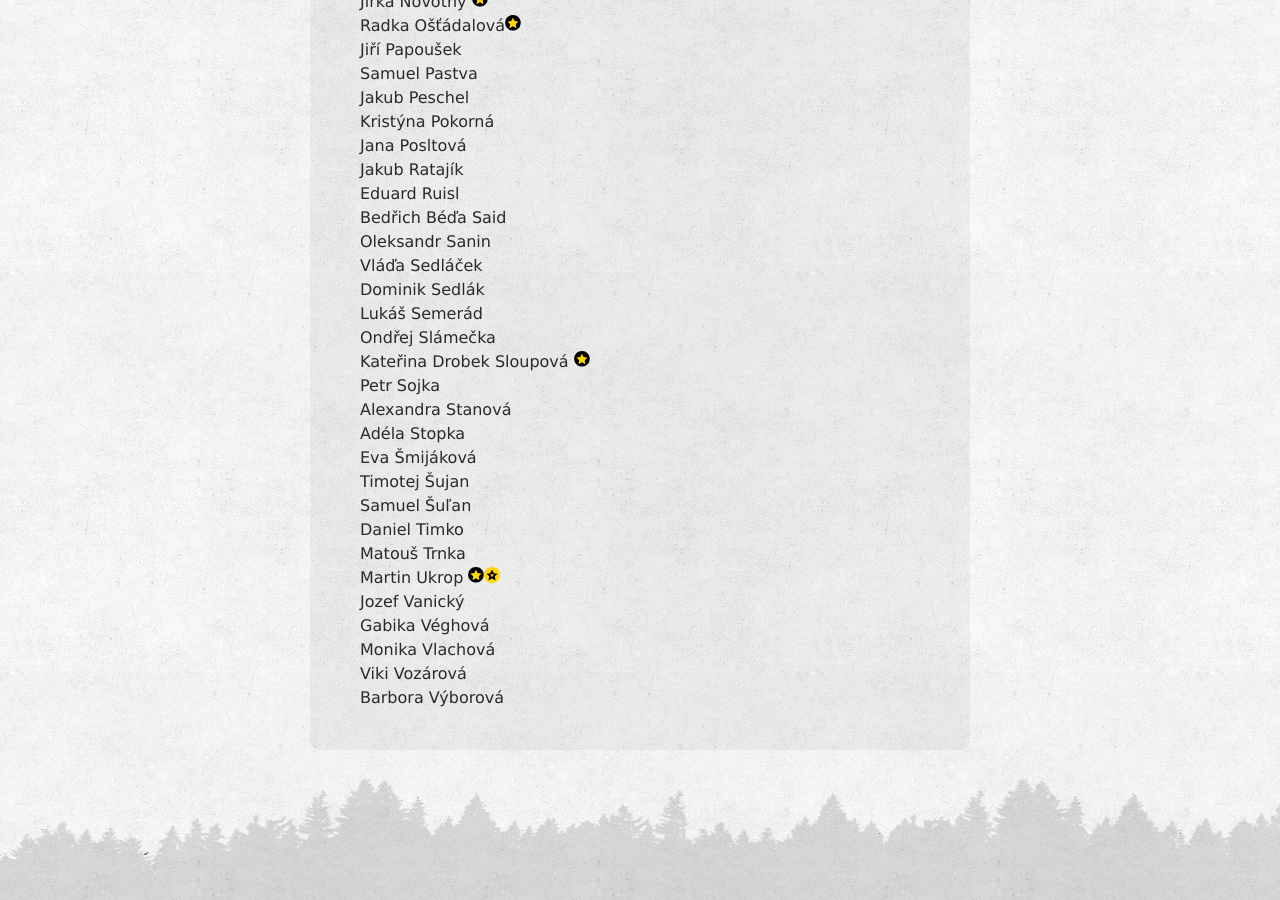
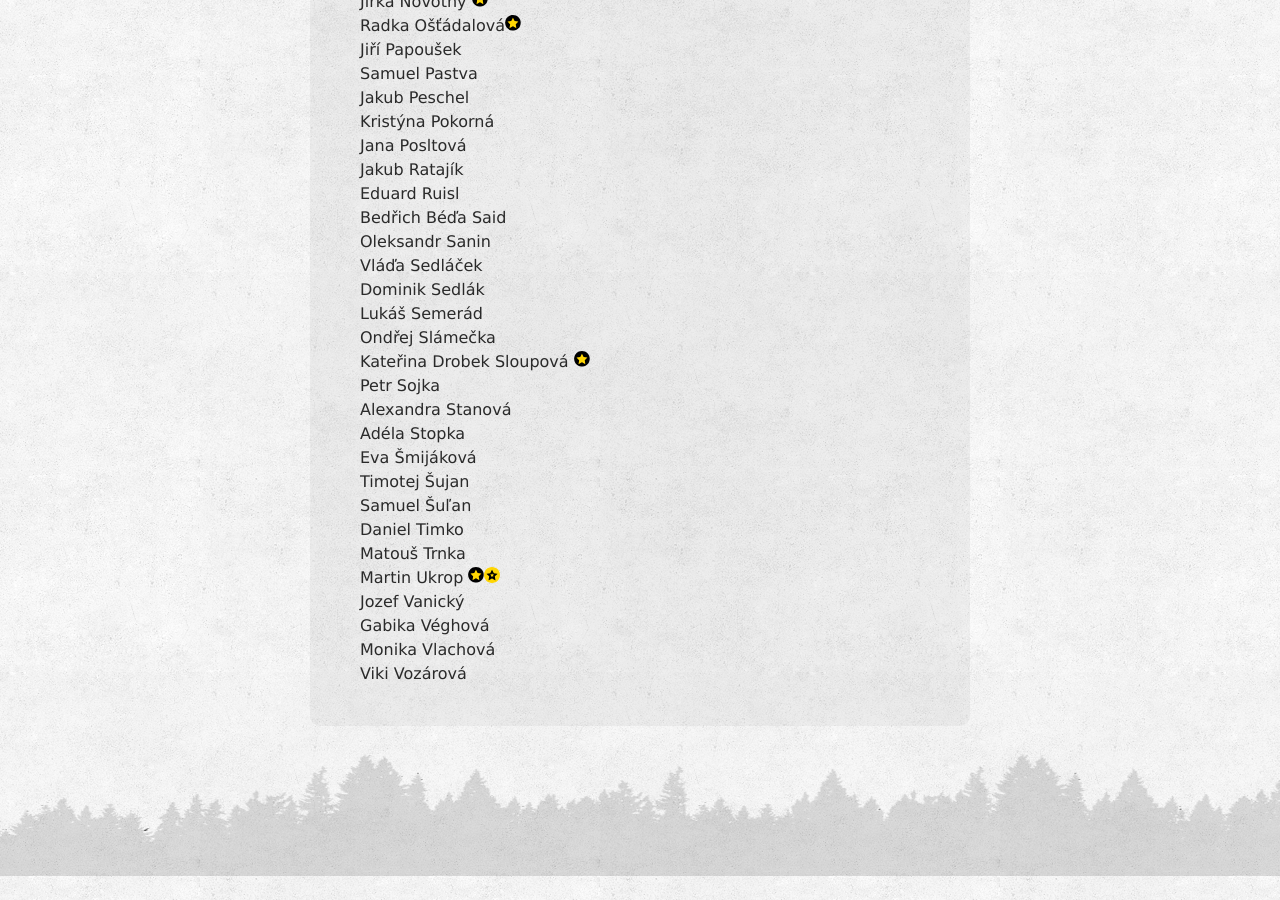
Before and after one commit to zverinec/zverinec-web, a Jekyll site: the page built from _pages/members.md, in a window 1280 px wide and 900 px high, scrolled down 2728 px. Built offline with Jekyll 4.4.1, drawn with Linux system fonts in a browser that asks for light colours; comment, search, counter and statistics services are not loaded.

Commit message:
Remove sympathising member Bára Výborová

```diff
--- a/_pages/members.md
+++ b/_pages/members.md
@@ -127,4 +127,3 @@ Jozef Vanický<br/>
 Gabika Véghová<br />
 Monika Vlachová<br/>
 Viki Vozárová<br/>
-Barbora Výborová<br/>
```
